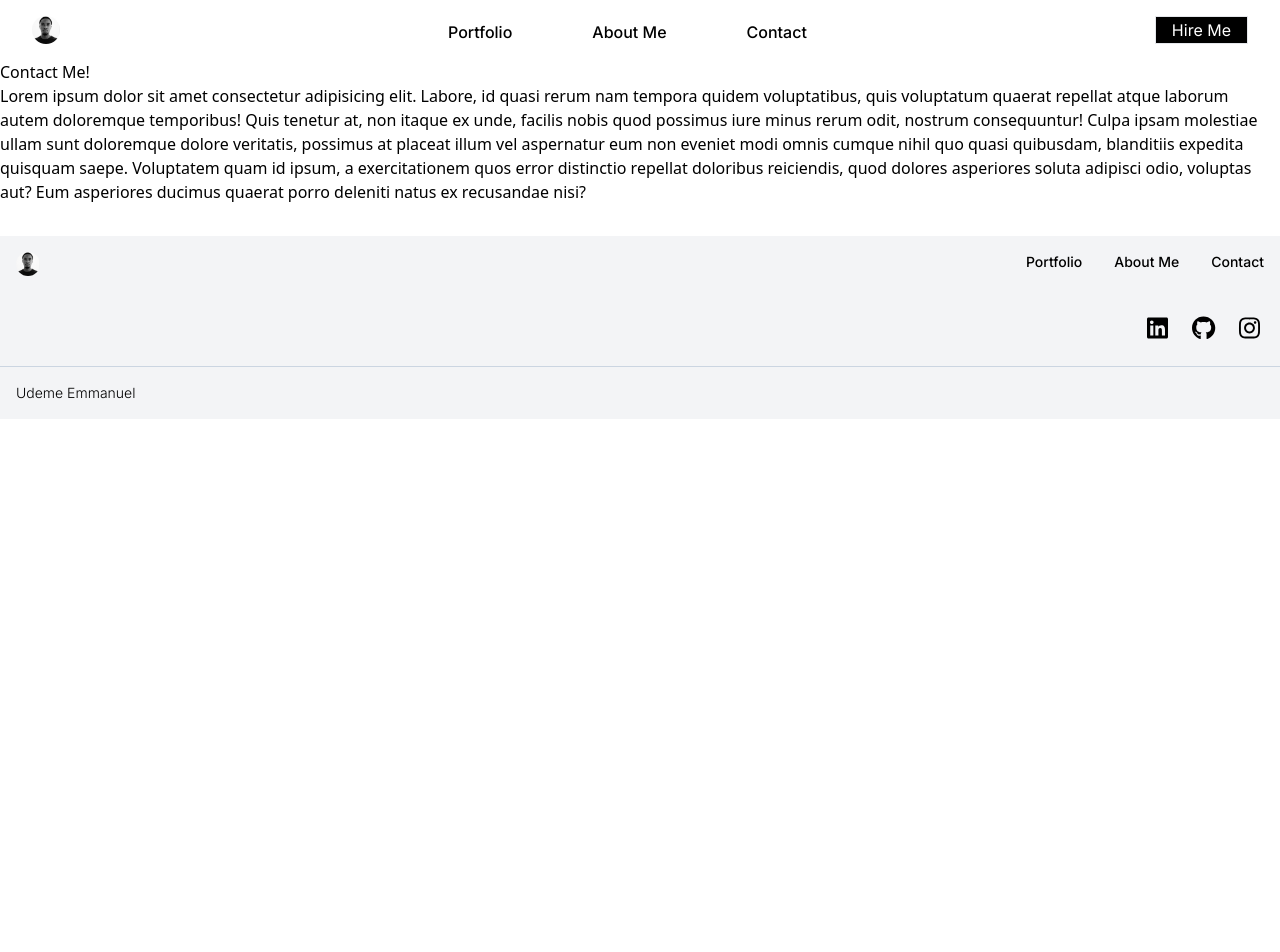
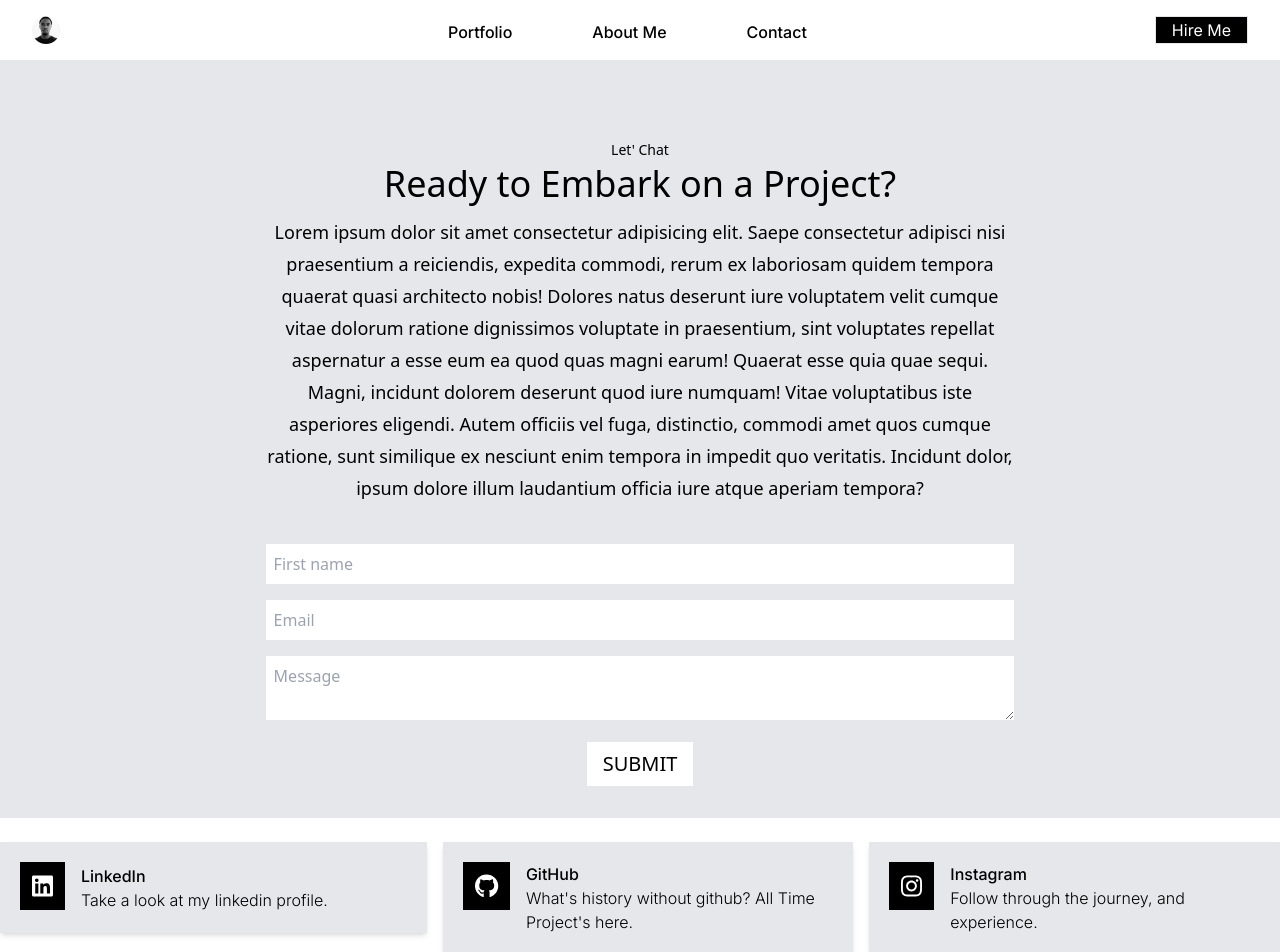
Before and after one commit to Udeme01/_quietdev_, a React (Vite) app: page /contact in a window 1280 px wide. Shown: the top 952 px of the page. Before the commit the page ends 800 px from the top, so only its background shows below. Built offline with nearby package versions, Linux system fonts and the light colour scheme.

Commit message:
finished building my contact page

```diff
--- a/src/components/Footer/Footer.jsx
+++ b/src/components/Footer/Footer.jsx
@@ -42,13 +42,13 @@ const Footer = () => {
           </ul>
         </div>
         <div className="border-b border-slate-300 p-1 flex justify-end align-center">
-          <a href="www.linkedin.com/in/emmanuel-udeme">
+          <a href="https://www.linkedin.com/in/emmanuel-udeme/" target="_blank">
             <FontAwesomeIcon icon={faLinkedin} className="text-2xl pr-6 my-5" />
           </a>
-          <a href="https://github.com/Udeme01">
+          <a href="https://github.com/Udeme01" target="_blank">
             <FontAwesomeIcon icon={faGithub} className="text-2xl pr-6 my-5" />
           </a>
-          <a href="https://www.instagram.com/quietdev_udy">
+          <a href="https://www.instagram.com/quietdev_udy" target="_blank">
             <FontAwesomeIcon
               icon={faInstagram}
               className="text-2xl pr-4 my-5"
--- a/src/components/Header/DesktopNav.jsx
+++ b/src/components/Header/DesktopNav.jsx
@@ -31,7 +31,7 @@ const DesktopNav = () => {
           type="button"
           className="text-white lg:px-4 border bg-black lg:hover:opacity-75"
         >
-          <a href="#">Hire Me</a>
+          <a href="mailto:quietdevstudio@gmail.com">Hire Me</a>
         </button>
       </div>
     </>
--- a/src/components/Header/MobileNav.jsx
+++ b/src/components/Header/MobileNav.jsx
@@ -71,7 +71,7 @@ const MobileNav = () => {
                   animate={{ scale: 1, opacity: 1 }}
                   transition={{ duration: 0.6 }}
                 >
-                  <a href="#">Hire Me</a>
+                  <a href="mailto:quietdevstudio@gmail.com">Hire Me</a>
                 </motion.button>
               </ul>
             </motion.nav>
--- a/src/components/aboutMe/AboutMe.jsx
+++ b/src/components/aboutMe/AboutMe.jsx
@@ -97,10 +97,7 @@ const AboutMe = () => {
                   />
                 </div>
               </div>
-              <button
-                className="bg-white px-4 py-2 text-xl uppercase"
-                type="submit"
-              >
+              <button className="bg-white px-4 py-2 uppercase" type="submit">
                 submit
               </button>
             </form>
--- a/src/components/contact/Contact.jsx
+++ b/src/components/contact/Contact.jsx
@@ -1,24 +1,156 @@
 import Header from "../Header/Header";
 import Footer from "../Footer/Footer";
+import { FontAwesomeIcon } from "@fortawesome/react-fontawesome";
+import {
+  faGithub,
+  faInstagram,
+  faLinkedin,
+} from "@fortawesome/free-brands-svg-icons";
+import { faEnvelope } from "@fortawesome/free-solid-svg-icons";
 
 const Contact = () => {
   return (
     <div>
       <Header />
-      <h1>Contact Me!</h1>
-      <p>
-        Lorem ipsum dolor sit amet consectetur adipisicing elit. Labore, id
-        quasi rerum nam tempora quidem voluptatibus, quis voluptatum quaerat
-        repellat atque laborum autem doloremque temporibus! Quis tenetur at, non
-        itaque ex unde, facilis nobis quod possimus iure minus rerum odit,
-        nostrum consequuntur! Culpa ipsam molestiae ullam sunt doloremque dolore
-        veritatis, possimus at placeat illum vel aspernatur eum non eveniet modi
-        omnis cumque nihil quo quasi quibusdam, blanditiis expedita quisquam
-        saepe. Voluptatem quam id ipsum, a exercitationem quos error distinctio
-        repellat doloribus reiciendis, quod dolores asperiores soluta adipisci
-        odio, voluptas aut? Eum asperiores ducimus quaerat porro deleniti natus
-        ex recusandae nisi?
-      </p>
+      <section className="mx-4 text-center px-4 py-16 pb-8 bg-gray-200 lg:container lg:mx-auto">
+        <div className="lg:w-3/5 lg:mx-auto">
+          <h1 className="font-regular text-3xl my-3 md:text-4xl">
+            <span className="text-sm block p-1">Let&apos; Chat</span>
+            Ready to Embark on a Project?
+          </h1>
+          <p className="text-center max-w-screen-md mx-auto mt-2 leading-7 font-light md:text-lg md:leading-8">
+            Lorem ipsum dolor sit amet consectetur adipisicing elit. Saepe
+            consectetur adipisci nisi praesentium a reiciendis, expedita
+            commodi, rerum ex laboriosam quidem tempora quaerat quasi architecto
+            nobis! Dolores natus deserunt iure voluptatem velit cumque vitae
+            dolorum ratione dignissimos voluptate in praesentium, sint
+            voluptates repellat aspernatur a esse eum ea quod quas magni earum!
+            Quaerat esse quia quae sequi. Magni, incidunt dolorem deserunt quod
+            iure numquam! Vitae voluptatibus iste asperiores eligendi. Autem
+            officiis vel fuga, distinctio, commodi amet quos cumque ratione,
+            sunt similique ex nesciunt enim tempora in impedit quo veritatis.
+            Incidunt dolor, ipsum dolore illum laudantium officia iure atque
+            aperiam tempora?
+          </p>
+          <form className="mt-10">
+            <div>
+              <div className="my-4">
+                <input
+                  className="w-full p-2"
+                  type="text"
+                  name="firstname"
+                  id="firstname"
+                  placeholder="First name"
+                  required
+                />
+              </div>
+              <div className="my-4">
+                <input
+                  className="w-full p-2"
+                  type="email"
+                  name="email"
+                  id="email"
+                  placeholder="Email"
+                  required
+                />
+              </div>
+              <div>
+                <textarea
+                  className="w-full p-2"
+                  type="text"
+                  name="message"
+                  id="message"
+                  placeholder="Message"
+                  required
+                />
+              </div>
+            </div>
+            <button
+              className="bg-white px-4 py-2 mt-4 text-xl uppercase"
+              type="submit"
+            >
+              submit
+            </button>
+          </form>
+        </div>
+      </section>
+
+      {/* socials */}
+      <section className="text-left my-6 lg:container lg:mx-auto lg:grid lg:grid-cols-3">
+        <div className="font-inter">
+          <a href="https://www.linkedin.com/in/emmanuel-udeme/" target="_blank">
+            <div className="m-4 p-5 flex justify-start gap-4 bg-gray-200 text-black shadow-md lg:m-0">
+              <div>
+                <FontAwesomeIcon
+                  icon={faLinkedin}
+                  className="text-2xl p-3 bg-black text-white"
+                />
+              </div>
+              <div className="flex justify-center align-center flex-col w-full">
+                <h2 className="font-medium">LinkedIn</h2>
+                <p className="font-light text-md">
+                  Take a look at my linkedin profile.
+                </p>
+              </div>
+            </div>
+          </a>
+        </div>
+        <div className="font-inter">
+          <a href="https://github.com/Udeme01" target="_blank">
+            <div className="m-4 p-5 flex justify-start gap-4 bg-gray-200 text-black shadow-md lg:mr-0 lg:mt-0">
+              <div>
+                <FontAwesomeIcon
+                  icon={faGithub}
+                  className="text-2xl p-3 bg-black text-white"
+                />
+              </div>
+              <div className="flex justify-center align-center flex-col w-full">
+                <h2 className="font-medium">GitHub</h2>
+                <p className="font-light text-md">
+                  What&apos;s history without github? All Time Project&apos;s
+                  here.
+                </p>
+              </div>
+            </div>
+          </a>
+        </div>
+        <div className="font-inter">
+          <a href="https://www.instagram.com/quietdev_udy/" target="_blank">
+            <div className="m-4 p-5 flex justify-start gap-4 bg-gray-200 text-black shadow-md lg:mr-0 lg:mt-0">
+              <div>
+                <FontAwesomeIcon
+                  icon={faInstagram}
+                  className="text-2xl p-3 bg-black text-white"
+                />
+              </div>
+              <div className="flex justify-center align-center flex-col w-full">
+                <h2 className="font-medium">Instagram</h2>
+                <p className="font-light text-md">
+                  Follow through the journey, and experience.
+                </p>
+              </div>
+            </div>
+          </a>
+        </div>
+        <div className="font-inter">
+          <a href="mailto:quietdevstudio@gmail.com" target="_blank">
+            <div className="m-4 p-5 flex justify-start gap-4 bg-gray-200 text-black shadow-md lg:ml-0 lg:mb-0">
+              <div>
+                <FontAwesomeIcon
+                  icon={faEnvelope}
+                  className="text-2xl p-3 bg-black text-white"
+                />
+              </div>
+              <div className="flex justify-center align-center flex-col w-full">
+                <h2 className="font-medium">Email</h2>
+                <p className="font-light text-md">
+                  Always available to answer to your emails.
+                </p>
+              </div>
+            </div>
+          </a>
+        </div>
+      </section>
       <Footer />
     </div>
   );
--- a/src/components/portfolio/Hero.jsx
+++ b/src/components/portfolio/Hero.jsx
@@ -34,19 +34,22 @@ const Hero = () => {
           </p>
           <section>
             <div className="my-2">
-              <a href="www.linkedin.com/in/emmanuel-udeme">
+              <a
+                href="https://www.linkedin.com/in/emmanuel-udeme/"
+                target="_blank"
+              >
                 <FontAwesomeIcon
                   icon={faLinkedin}
                   className="text-2xl pr-4 mt-4"
                 />
               </a>
-              <a href="https://github.com/Udeme01">
+              <a href="https://github.com/Udeme01" target="_blank">
                 <FontAwesomeIcon
                   icon={faGithub}
                   className="text-2xl pr-4 mt-4"
                 />
               </a>
-              <a href="https://www.instagram.com/quietdev_udy">
+              <a href="https://www.instagram.com/quietdev_udy" target="_blank">
                 <FontAwesomeIcon
                   icon={faInstagram}
                   className="text-2xl pr-4 mt-4"
@@ -54,12 +57,14 @@ const Hero = () => {
               </a>
             </div>
           </section>
+          <a href="mailto:quietdevstudio@gmail.com" target="_blank">
             <button
               type="button"
               className="bg-black text-white py-3 px-4 mt-4 hover:border-none"
             >
               Hire Me
             </button>
+          </a>
         </div>
       </section>
     </>
```
Also changed, not shown: src/data.jsx (+56 -0 lines). Lines whose indentation alone changed are shown as unchanged.
